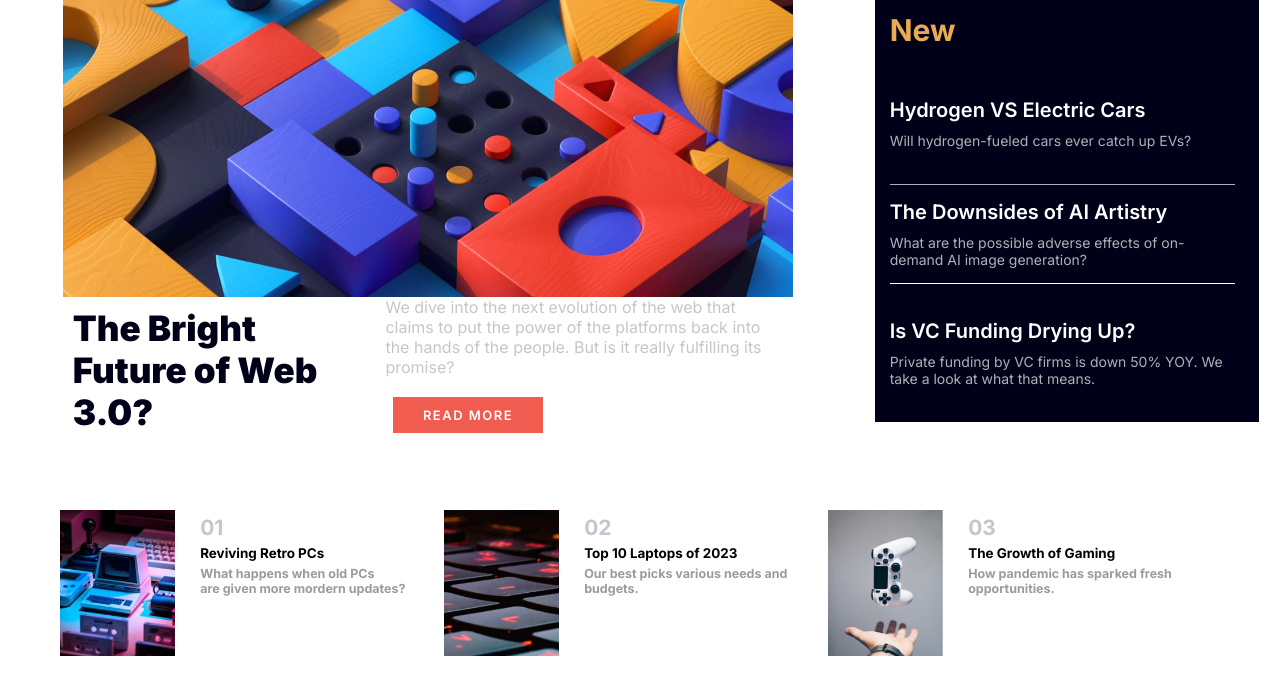
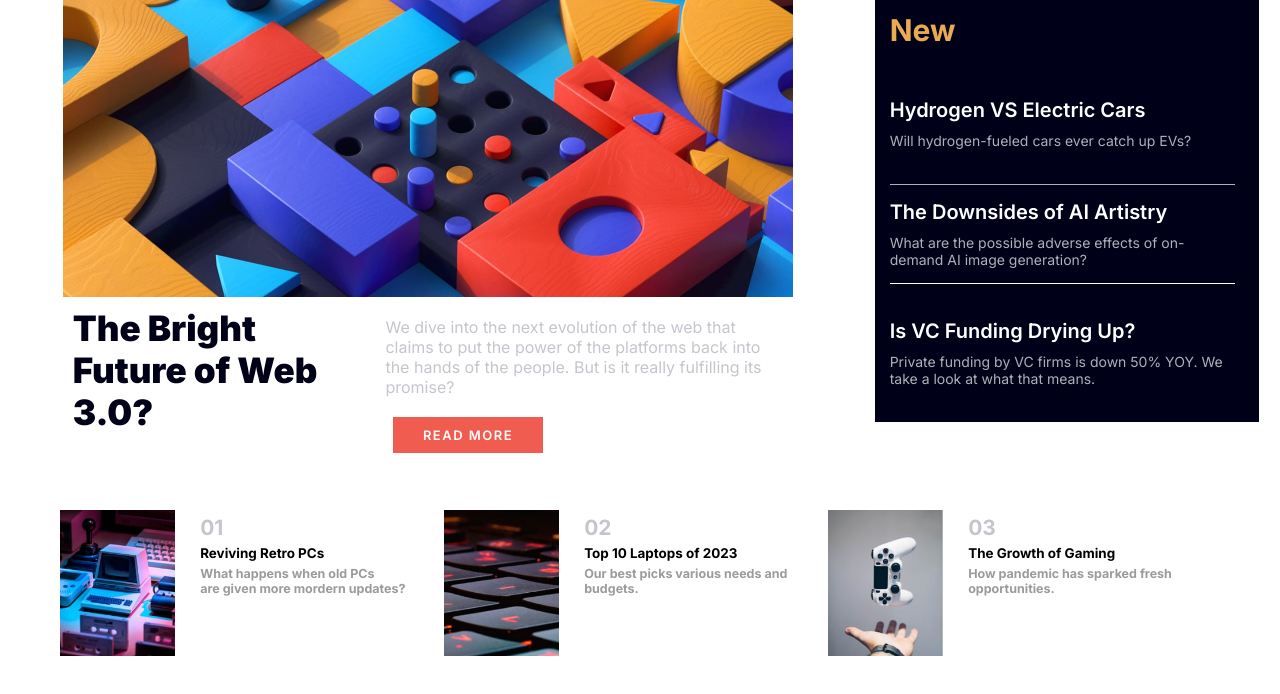
Before and after one commit to lorenzopenalver/Pagina-de-Noticias, a plain HTML site: page index.html in a window 1280 px wide. Shown: the part 68-762 px from the top of the page. Drawn offline with Linux system fonts and the light colour scheme.

Commit message:
Arreglado margin top de Parrafo de web components

```diff
--- a/Code/Desktop.css
+++ b/Code/Desktop.css
@@ -84,7 +84,7 @@
 
     .description-text p {
         font-size: 1.6rem;
-        margin: 0 auto;
+        margin: 20px auto 0 auto;
         color: #C5C6CD;
         width: 90%;
     }
```
Also changed, not shown: index.html (indentation only).
